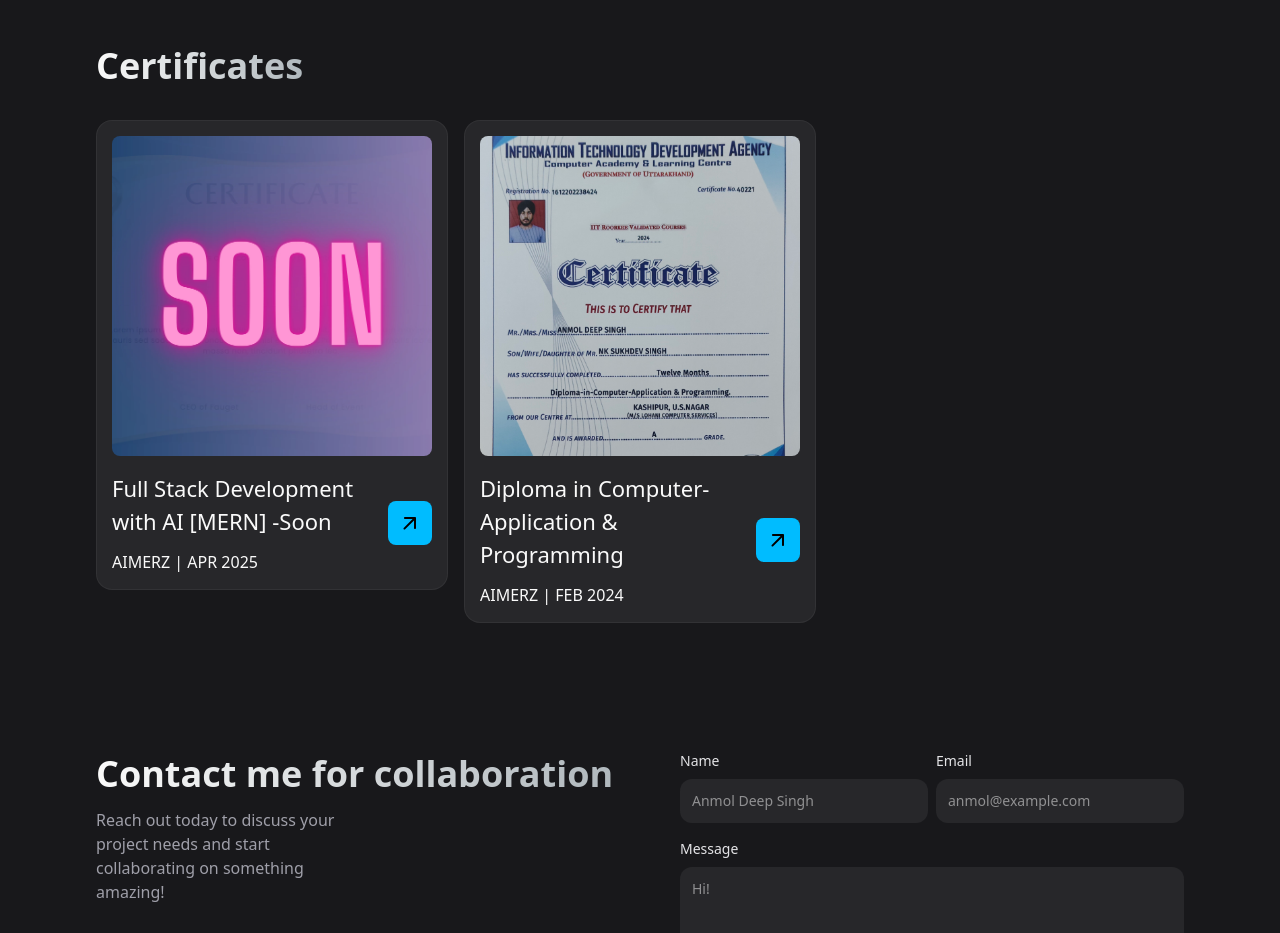
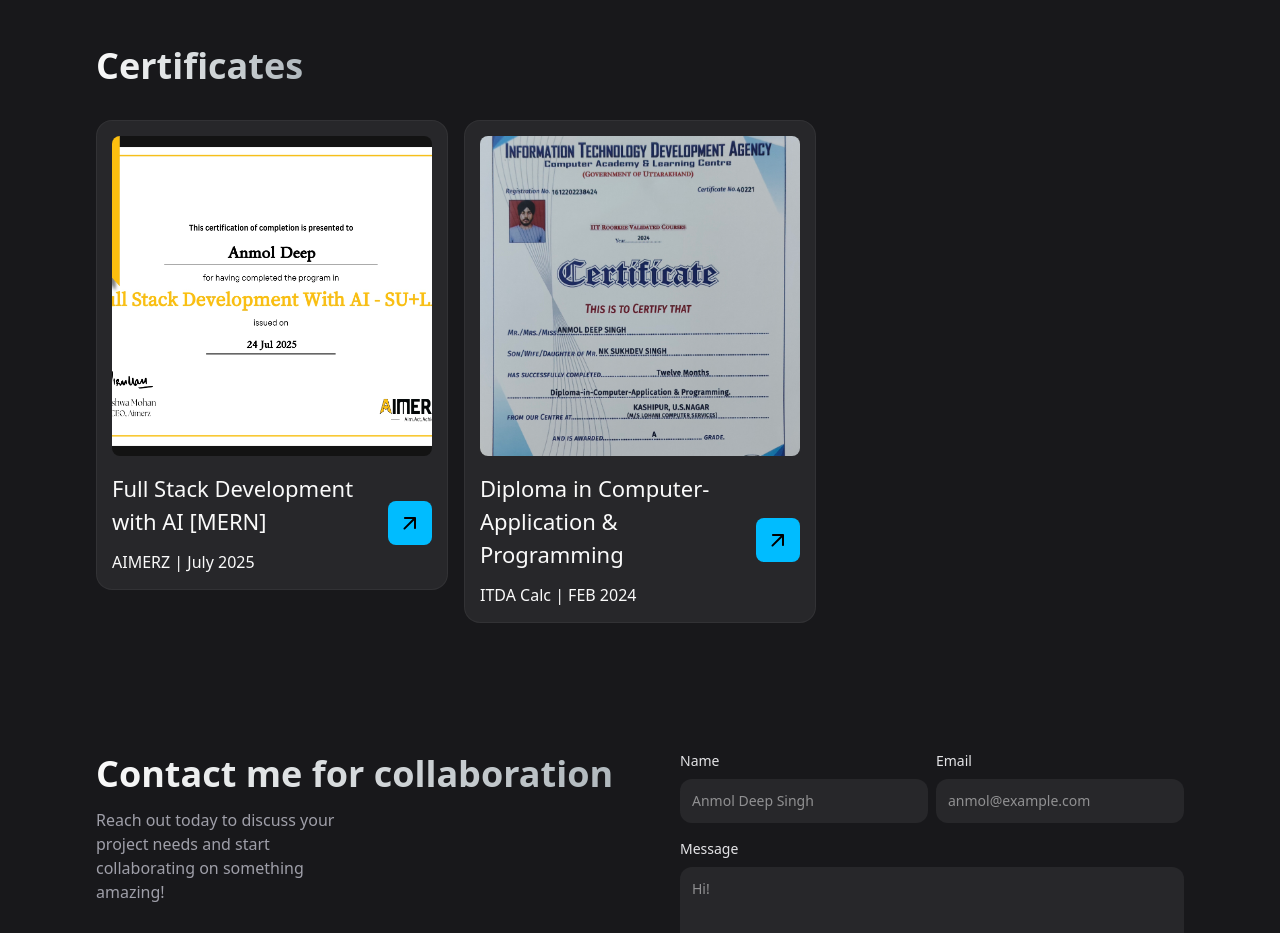
Before and after one commit to deep-anmol2209/Portfolio, a React (Vite) app: page / in a window 1280 px wide. Shown: the part 2360-3293 px from the top of the page. Built offline with nearby package versions, Linux system fonts and the light colour scheme.

Commit message:
add certificate links

```diff
--- a/src/components/Certificate.jsx
+++ b/src/components/Certificate.jsx
@@ -23,18 +23,18 @@ const cardVariants = {
 
 const certificates = [
   {
-    imgSrc: "/images/certificates/certificate-5.webp",
-    title: "Full Stack Development with AI [MERN] -Soon",
+    imgSrc: "/images/certificates/fsd.jpg",
+    title: "Full Stack Development with AI [MERN]",
     issuedBy: "AIMERZ",
-    certificateLink: "",
-    issuedDate: "APR 2025",
+    certificateLink: "https://res.cloudinary.com/anmol22/image/upload/v1753546731/fsd_yts7pe.jpg",
+    issuedDate: "July 2025",
   },
 
   {
     imgSrc: "/images/certificates/DCPA.jpg",
     title: "Diploma in Computer-Application & Programming",
-    issuedBy: "AIMERZ",
-    certificateLink: "",
+    issuedBy: "ITDA Calc",
+    certificateLink: "https://res.cloudinary.com/anmol22/image/upload/v1753546796/DCPA_ol26i0.jpg",
     issuedDate: "FEB 2024",
   }
 
```
Also changed, not shown: public/images/certificates/fsd.jpg (added).
